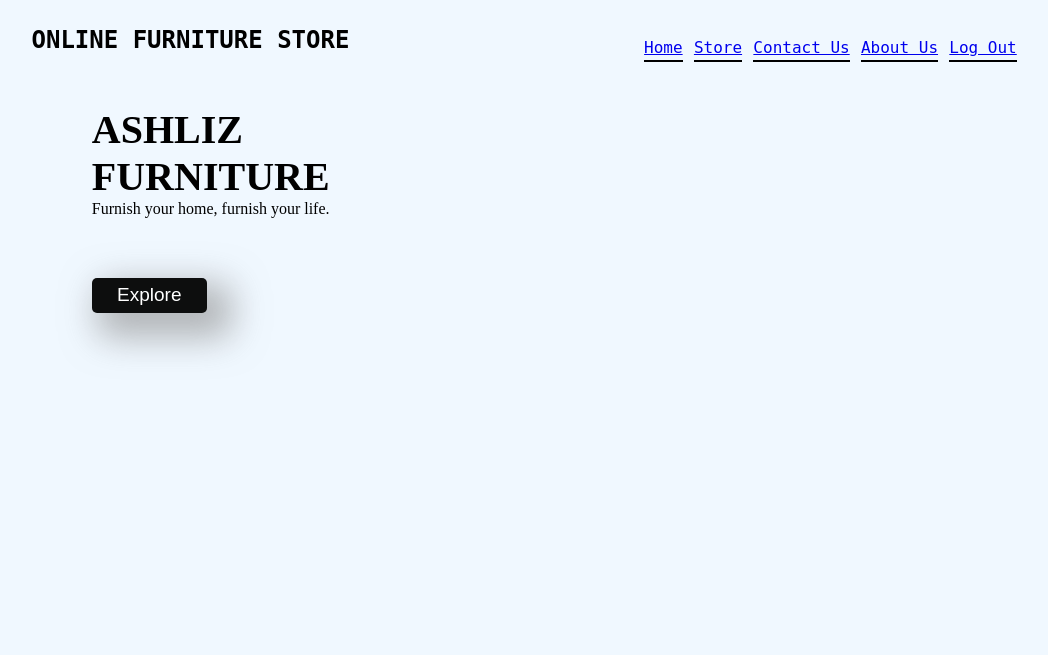
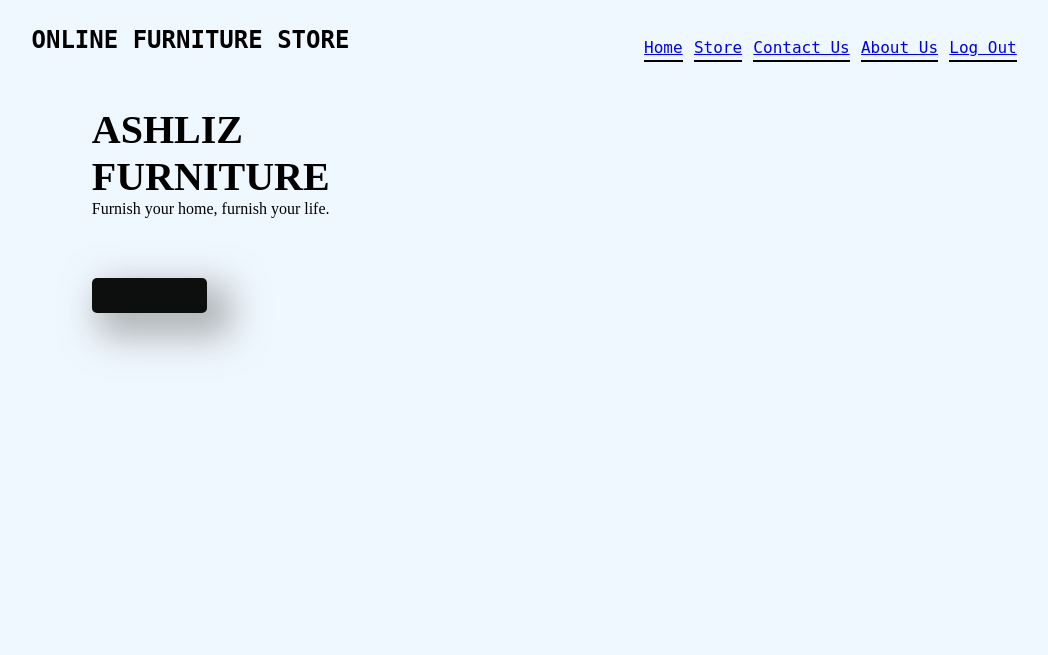
Before and after one commit to lizziejuks/furniture-store, a PHP site: page / in a window 1280 px wide. Shown: the top 655 px of the page, without its empty margins (113-1161 px from the left). Run offline with PHP 8.4, Linux system fonts and the light colour scheme; a user stored in the database is signed in.

Commit message:
Update index.php

```diff
--- a/index.php
+++ b/index.php
@@ -55,7 +55,7 @@ $conn->close();
                 <p>
                     Furnish your home, furnish your life.
                 </p>
-                <button>Explore</button>
+                <button></button>
             </div>
         </section>
 
```
